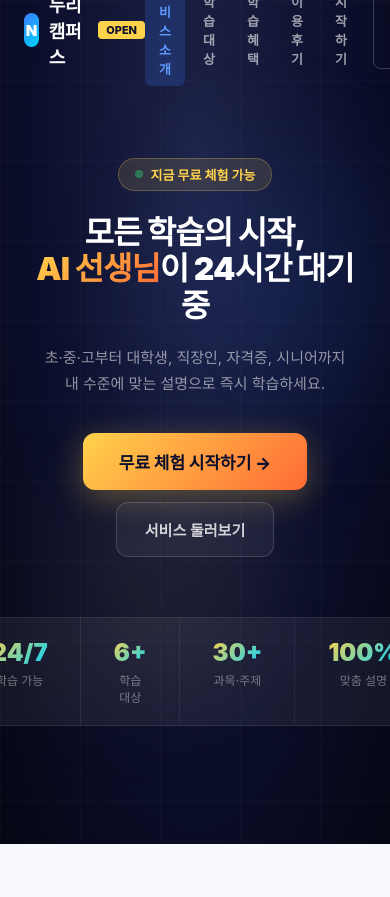
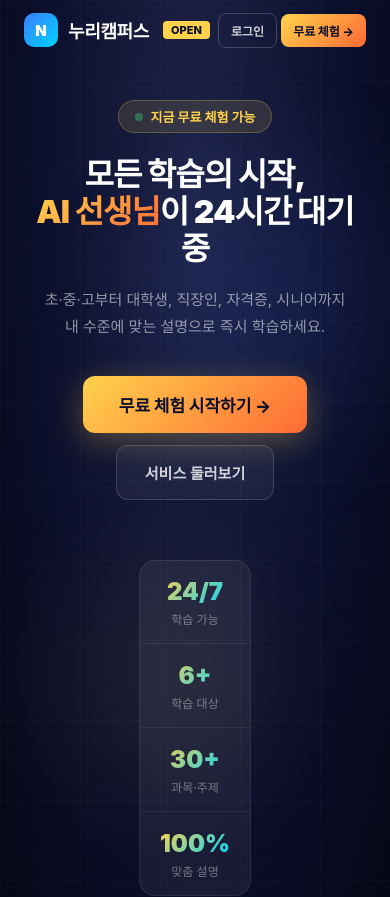
Before and after one commit to breton5797/aitutor, a Next.js app in the folder apps/web/: page / in a window 390 px wide. Shown: the top 897 px of the page. Built offline with nearby package versions, Linux system fonts and the light colour scheme; a web font is replaced by a local one.

Commit message:
style: optimize landing page for mobile view (responsive layout, media queries)

```diff
--- a/apps/web/app/page.tsx
+++ b/apps/web/app/page.tsx
@@ -76,15 +76,18 @@ function TopNav({ activeTab, setActiveTab }: { activeTab: number; setActiveTab:
           <span style={{ fontWeight: 900, fontSize: 18, color: C.white, letterSpacing: "-0.02em" }}>누리캠퍼스</span>
           <span style={{ fontSize: 11, padding: "2px 8px", borderRadius: 4, background: C.gold, color: C.navy, fontWeight: 800, marginLeft: 4 }}>OPEN</span>
         </div>
-        <div style={{ display: "flex", gap: 4, alignItems: "center" }}>
+        <div className="mobile-hidden" style={{ display: "flex", gap: 4, alignItems: "center" }}>
           {tabs.map((t, i) => (
             <button key={i} onClick={() => { setActiveTab(i); document.getElementById(`section-${i}`)?.scrollIntoView({ behavior: "smooth" }); }}
               style={{ padding: "8px 14px", borderRadius: 6, border: "none", cursor: "pointer", fontSize: 13, fontWeight: 600, fontFamily: "inherit", background: activeTab === i ? "rgba(59,125,255,0.2)" : "transparent", color: activeTab === i ? C.blueLight : "rgba(255,255,255,0.6)", transition: "all 0.2s" }}>
               {t}
             </button>
           ))}
+        </div>
+        <div style={{ display: "flex", alignItems: "center" }}>
           <button
             onClick={() => router.push("/auth/login")}
+            className="mobile-btn"
             style={{ marginLeft: 8, padding: "9px 18px", borderRadius: 8, border: "1px solid rgba(255,255,255,0.2)", cursor: "pointer", fontSize: 13, fontWeight: 700, fontFamily: "inherit", background: "transparent", color: "rgba(255,255,255,0.8)", transition: "all 0.2s" }}
             onMouseEnter={e => e.currentTarget.style.background = "rgba(255,255,255,0.1)"}
             onMouseLeave={e => e.currentTarget.style.background = "transparent"}>
@@ -92,7 +95,8 @@ function TopNav({ activeTab, setActiveTab }: { activeTab: number; setActiveTab:
           </button>
           <button
             onClick={() => router.push("/auth/signup")}
-            style={{ marginLeft: 4, padding: "9px 22px", borderRadius: 8, border: "none", cursor: "pointer", fontSize: 13, fontWeight: 800, fontFamily: "inherit", background: `linear-gradient(135deg, ${C.gold}, ${C.orange})`, color: C.navy, transition: "all 0.2s" }}
+            className="mobile-btn"
+            style={{ marginLeft: 4, padding: "9px 22px", borderRadius: 8, border: "none", cursor: "pointer", fontSize: 13, fontWeight: 800, fontFamily: "inherit", background: `linear-gradient(135deg, ${C.gold}, ${C.orange})`, color: C.navy, transition: "all 0.2s", whiteSpace: "nowrap" }}
             onMouseEnter={e => (e.currentTarget.style.transform = "scale(1.04)")}
             onMouseLeave={e => (e.currentTarget.style.transform = "scale(1)")}>
             무료 체험 →
@@ -153,14 +157,14 @@ function Hero() {
       </Reveal>
 
       <Reveal delay={0.35}>
-        <div style={{ display: "flex", gap: 1, marginTop: 60, borderRadius: 16, overflow: "hidden", background: "rgba(255,255,255,0.06)", border: "1px solid rgba(255,255,255,0.08)" }}>
+        <div className="hero-stats" style={{ display: "flex", gap: 1, marginTop: 60, borderRadius: 16, overflow: "hidden", background: "rgba(255,255,255,0.06)", border: "1px solid rgba(255,255,255,0.08)" }}>
           {[
             { num: "24/7", label: "학습 가능" },
             { num: "6+", label: "학습 대상" },
             { num: "30+", label: "과목·주제" },
             { num: "100%", label: "맞춤 설명" },
           ].map((s, i) => (
-            <div key={i} style={{ padding: "20px 32px", textAlign: "center", borderRight: i < 3 ? "1px solid rgba(255,255,255,0.06)" : "none" }}>
+            <div key={i} className="hero-stat-item" style={{ padding: "20px 32px", textAlign: "center", borderRight: i < 3 ? "1px solid rgba(255,255,255,0.06)" : "none" }}>
               <div style={{ fontSize: 24, fontWeight: 900, background: `linear-gradient(135deg, ${C.gold}, ${C.cyan})`, WebkitBackgroundClip: "text", WebkitTextFillColor: "transparent" }}>{s.num}</div>
               <div style={{ fontSize: 12, color: "rgba(255,255,255,0.4)", marginTop: 4, fontWeight: 500 }}>{s.label}</div>
             </div>
@@ -224,9 +228,10 @@ function SegmentSection() {
           </div>
         </Reveal>
 
-        <div style={{ display: "flex", justifyContent: "center", gap: 4, marginTop: 40, flexWrap: "wrap" }}>
+        <div className="mobile-segment-tabs" style={{ display: "flex", justifyContent: "center", gap: 4, marginTop: 40, flexWrap: "wrap" }}>
           {SEGMENTS.map((seg, i) => (
             <button key={i} onClick={() => setActive(i)}
+              className="segment-tab-btn"
               style={{ padding: "12px 22px", borderRadius: 10, border: "none", cursor: "pointer", fontSize: 14, fontWeight: 700, fontFamily: "inherit", background: active === i ? seg.color : "rgba(255,255,255,0.06)", color: active === i ? C.white : "rgba(255,255,255,0.5)", transition: "all 0.25s", boxShadow: active === i ? `0 4px 20px ${seg.color}44` : "none" }}>
               <span style={{ marginRight: 6 }}>{seg.icon}</span>{seg.label}
             </button>
@@ -408,15 +413,15 @@ function FinalCTA() {
 function Footer() {
   return (
     <footer style={{ padding: "40px 24px", background: "#060818", borderTop: "1px solid rgba(255,255,255,0.05)" }}>
-      <div style={{ maxWidth: 1000, margin: "0 auto", display: "flex", justifyContent: "space-between", alignItems: "center", flexWrap: "wrap", gap: 16 }}>
+      <div className="footer-container" style={{ maxWidth: 1000, margin: "0 auto", display: "flex", justifyContent: "space-between", alignItems: "center", flexWrap: "wrap", gap: 16 }}>
         <div>
-          <div style={{ display: "flex", alignItems: "center", gap: 8, marginBottom: 8 }}>
+          <div className="footer-logo" style={{ display: "flex", alignItems: "center", gap: 8, marginBottom: 8 }}>
             <div style={{ width: 24, height: 24, borderRadius: 6, background: `linear-gradient(135deg, ${C.blue}, ${C.cyan})`, display: "flex", alignItems: "center", justifyContent: "center", color: "#fff", fontWeight: 900, fontSize: 10 }}>N</div>
             <span style={{ fontWeight: 800, fontSize: 14, color: "rgba(255,255,255,0.6)" }}>누리캠퍼스</span>
           </div>
           <p style={{ fontSize: 12, color: "rgba(255,255,255,0.25)" }}>AI 기반 맞춤형 학습 플랫폼 · 모든 연령, 모든 목표</p>
         </div>
-        <div style={{ textAlign: "right" }}>
+        <div className="footer-right" style={{ textAlign: "right" }}>
           <p style={{ fontSize: 12, color: "rgba(255,255,255,0.25)" }}>문의: admin@nuricampus.com</p>
           <p style={{ fontSize: 11, color: "rgba(255,255,255,0.15)", marginTop: 4 }}>© 2026 NuriCampus. All rights reserved.</p>
         </div>
@@ -436,6 +441,17 @@ export default function LandingPage() {
         html { scroll-behavior: smooth; }
         @keyframes fadeIn { from { opacity:0; transform:translateY(20px); } to { opacity:1; transform:translateY(0); } }
         @keyframes pulse { 0%,100% { opacity:1; } 50% { opacity:0.4; } }
+
+        @media (max-width: 768px) {
+          .mobile-hidden { display: none !important; }
+          .hero-stats { flex-direction: column !important; }
+          .hero-stat-item { width: 100% !important; padding: 16px 20px !important; border-right: none !important; border-bottom: 1px solid rgba(255,255,255,0.06) !important; }
+          .hero-stat-item:last-child { border-bottom: none !important; }
+          .mobile-btn { padding: 8px 12px !important; font-size: 12px !important; }
+          .footer-container { flex-direction: column !important; align-items: flex-start !important; gap: 24px !important; }
+          .footer-right { text-align: left !important; }
+          .segment-tab-btn { padding: 10px 16px !important; font-size: 13px !important; flex: 1 1 40% !important; text-align: left !important; display: flex !important; align-items: center !important; }
+        }
       `}</style>
       <TopNav activeTab={activeTab} setActiveTab={setActiveTab} />
       <Hero />
```
Also changed, not shown: 2 other files (tests, documents, lock files or other folders).
